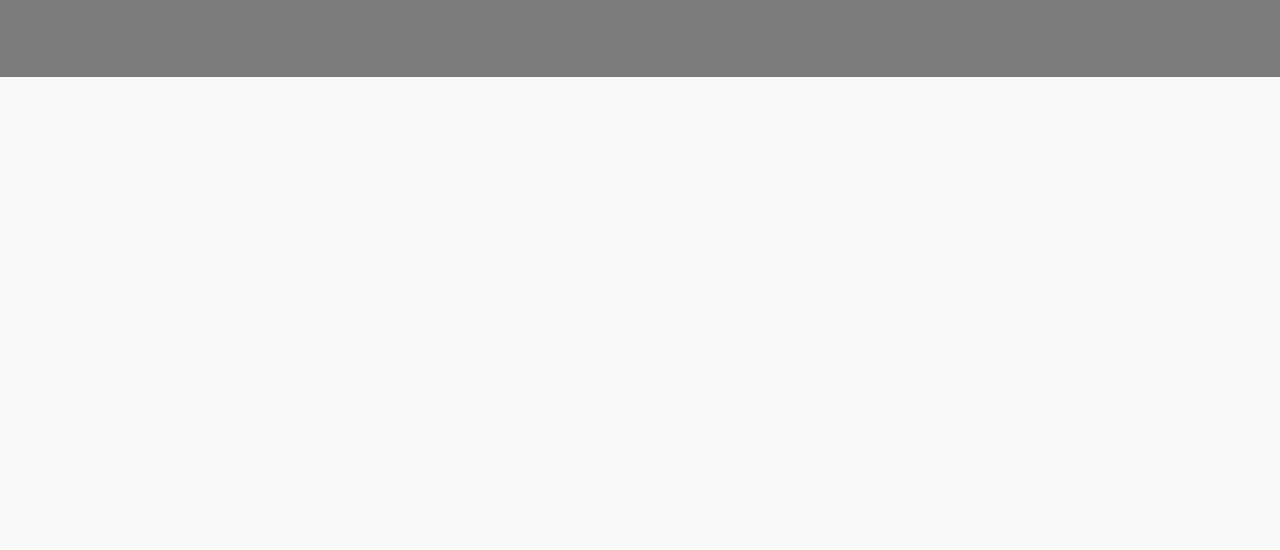
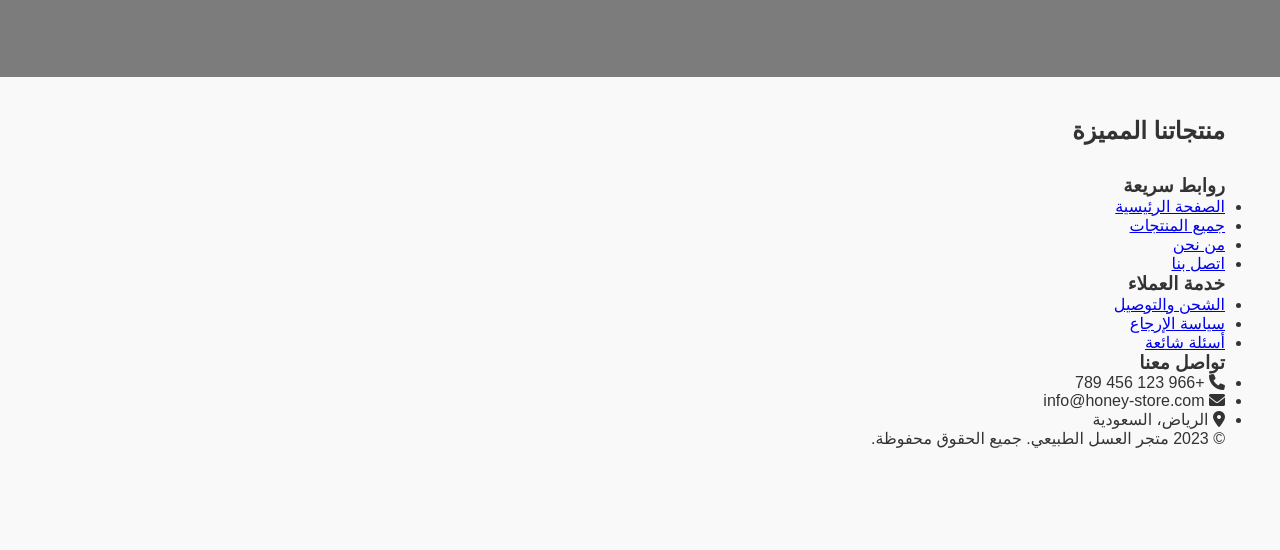
Before and after one commit to JumpedMocha3/temp, a plain HTML site: page index.html in a window 1280 px wide. Shown: the part 250-800 px from the top of the page. Drawn offline with Linux system fonts and the light colour scheme.

Commit message:
Update index.html

```diff
--- a/index.html
+++ b/index.html
@@ -18,6 +18,7 @@
                 </button>
 
                 <a class="logo" href="index.html">
+                    <img src="images/logo.png" alt="متجر العسل الطبيعي">
                     متجر العسل الطبيعي
                 </a>
 
@@ -94,8 +95,9 @@
         </section>
 
         <div class="container">
+            <h2 class="section-title">منتجاتنا المميزة</h2>
             <div class="product-grid" id="featured-products">
-                <!-- Products will be loaded here -->
+                <!-- Products loaded from JavaScript -->
             </div>
         </div>
     </main>
@@ -104,7 +106,37 @@
     <footer>
         <div class="container">
             <div class="footer-content">
-                <!-- Your footer content here -->
+                <div class="footer-section">
+                    <h3>روابط سريعة</h3>
+                    <ul>
+                        <li><a href="index.html">الصفحة الرئيسية</a></li>
+                        <li><a href="products.html">جميع المنتجات</a></li>
+                        <li><a href="about.html">من نحن</a></li>
+                        <li><a href="contact.html">اتصل بنا</a></li>
+                    </ul>
+                </div>
+
+                <div class="footer-section">
+                    <h3>خدمة العملاء</h3>
+                    <ul>
+                        <li><a href="shipping.html">الشحن والتوصيل</a></li>
+                        <li><a href="returns.html">سياسة الإرجاع</a></li>
+                        <li><a href="faq.html">أسئلة شائعة</a></li>
+                    </ul>
+                </div>
+
+                <div class="footer-section">
+                    <h3>تواصل معنا</h3>
+                    <ul>
+                        <li><i class="fas fa-phone"></i> +966 123 456 789</li>
+                        <li><i class="fas fa-envelope"></i> info@honey-store.com</li>
+                        <li><i class="fas fa-map-marker-alt"></i> الرياض، السعودية</li>
+                    </ul>
+                </div>
+            </div>
+
+            <div class="copyright">
+                <p>© 2023 متجر العسل الطبيعي. جميع الحقوق محفوظة.</p>
             </div>
         </div>
     </footer>
```
